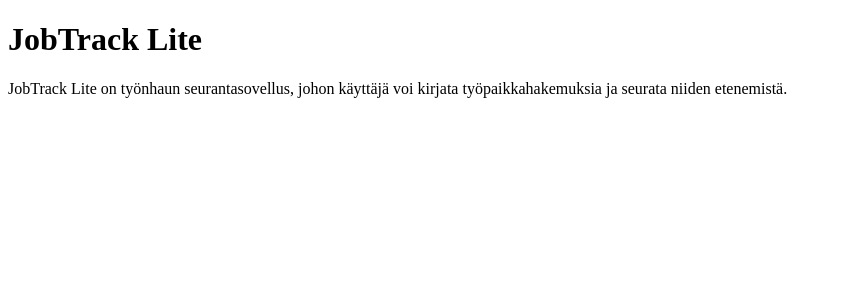
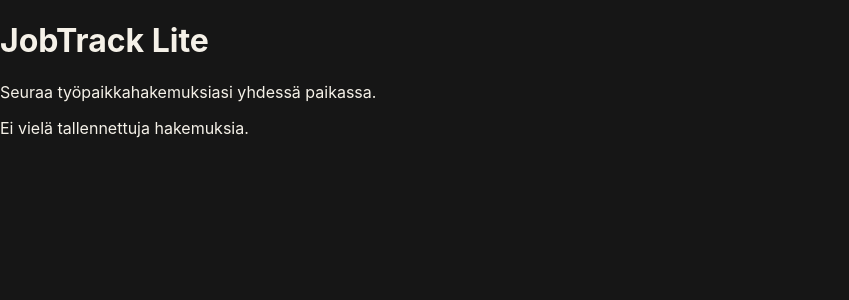
Before and after one commit to jounikivi/jobtrack-devops-lab, a React (Vite) app: page / in a window 1280 px wide. Shown: the top 300 px of the page, without its empty margins (0-849 px from the left). Built offline with nearby package versions, Linux system fonts and the light colour scheme.

Commit message:
sovelluksen ylätunniste ja perustyylin lisäykset
- lisää uudelleenkäytettävä ylätunnistekomponentti
- lisää yleiset teemavärit ja perustyylit
- näyttää tyhjän hakemuslistan tekstin

```diff
--- a/src/App.tsx
+++ b/src/App.tsx
@@ -1,9 +1,13 @@
+import AppHeader from './components/AppHeader'
+
 function App() {
   return (
-    <main>
-      <h1>JobTrack Lite</h1>
-      <p>JobTrack Lite on työnhaun seurantasovellus, johon käyttäjä voi kirjata työpaikkahakemuksia ja seurata niiden etenemistä.</p>
-    </main>
+    <>
+      <AppHeader />
+      <main>
+        <p>Ei vielä tallennettuja hakemuksia.</p>
+      </main>
+    </>
   )
 }
 
--- /dev/null
+++ b/src/components/AppHeader.tsx
@@ -0,0 +1,10 @@
+function AppHeader() {
+  return (
+    <header className="app-header">
+      <h1>JobTrack Lite</h1>
+      <p>Seuraa työpaikkahakemuksiasi yhdessä paikassa.</p>
+    </header>
+  )
+}
+
+export default AppHeader
--- /dev/null
+++ b/src/index.css
@@ -0,0 +1,32 @@
+:root {
+  /* Shared design tokens keep the visual system consistent. */
+  --color-background: #161616;
+  --color-surface: #f7f3e8;
+  --color-text: #f5f1e8;
+  --color-accent: #c79a3b;
+
+  font-family:
+    Inter, system-ui, -apple-system, BlinkMacSystemFont, "Segoe UI", sans-serif;
+  color: var(--color-text);
+  background-color: var(--color-background);
+  font-synthesis: none;
+  text-rendering: optimizeLegibility;
+}
+
+* {
+  box-sizing: border-box;
+}
+
+body {
+  min-width: 320px;
+  min-height: 100vh;
+  margin: 0;
+  background-color: var(--color-background);
+}
+
+button,
+input,
+select,
+textarea {
+  font: inherit;
+}
--- a/src/main.tsx
+++ b/src/main.tsx
@@ -1,6 +1,7 @@
 import { StrictMode } from 'react'
 import { createRoot } from 'react-dom/client'
 import App from './App'
+import './index.css'
 
 const rootElement = document.getElementById('root')
 
```
